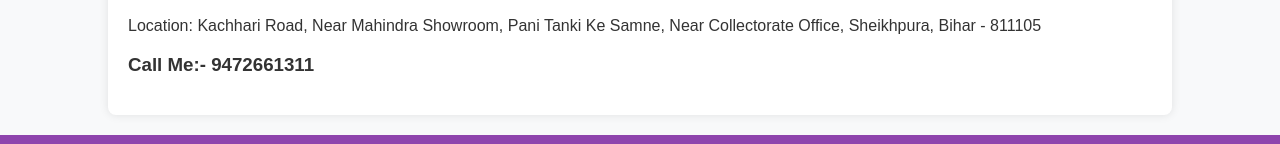
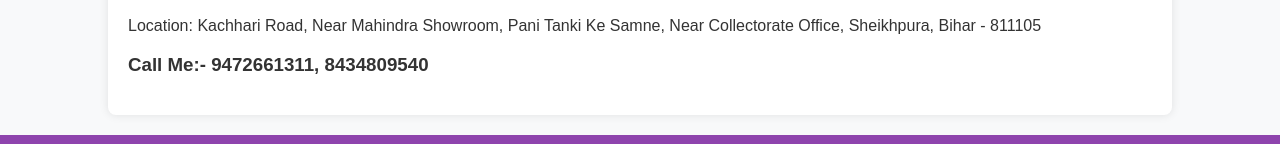
Before and after one commit to Amanaskar95/Library, a plain HTML site: page index.html in a window 1280 px wide. Shown: the part 894-1038 px from the top of the page. Drawn offline with Linux system fonts and the light colour scheme.

Commit message:
Update index.html

```diff
--- a/index.html
+++ b/index.html
@@ -38,7 +38,7 @@
     <section id="contact">
         <h2>Contact Us</h2>
         <p>Location: Kachhari Road, Near Mahindra Showroom, Pani Tanki Ke Samne, Near Collectorate Office, Sheikhpura, Bihar - 811105</p>
-        <h3>Call Me:- 9472661311</h3>
+        <h3>Call Me:- 9472661311, 8434809540</h3>
         <!-- <img src="images/map of Indian Women's Library_page-0001 (1).jpg" alt="Library Map" class="map-image"> -->
     </section>
 
```
